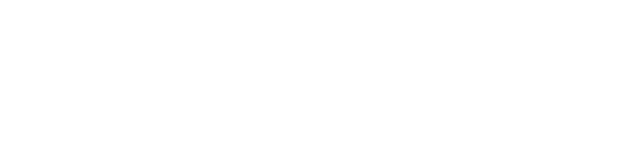
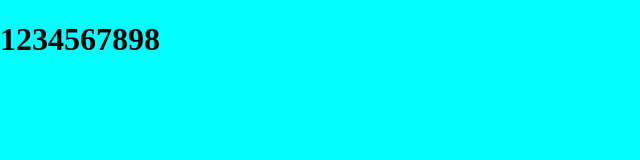
Before and after one commit to lixiaofeng0330/project_01, a plain HTML site: page index.html in a window 1280 px wide. Shown: the whole page, without its empty margins (0-640 px from the left). Drawn offline with Linux system fonts and the light colour scheme.

Commit message:
修改了index.html文件和index.css文件

```diff
--- a/index.css
+++ b/index.css
@@ -0,0 +1,6 @@
+html,
+body {
+    margin: 0;
+    padding: 0;
+    background-color: aqua;
+}
--- a/index.html
+++ b/index.html
@@ -11,6 +11,7 @@
 </head>
 
 <body>
+    <h1>1234567898</h1>
     <script>
         123145
         console.log('hello world');
```
